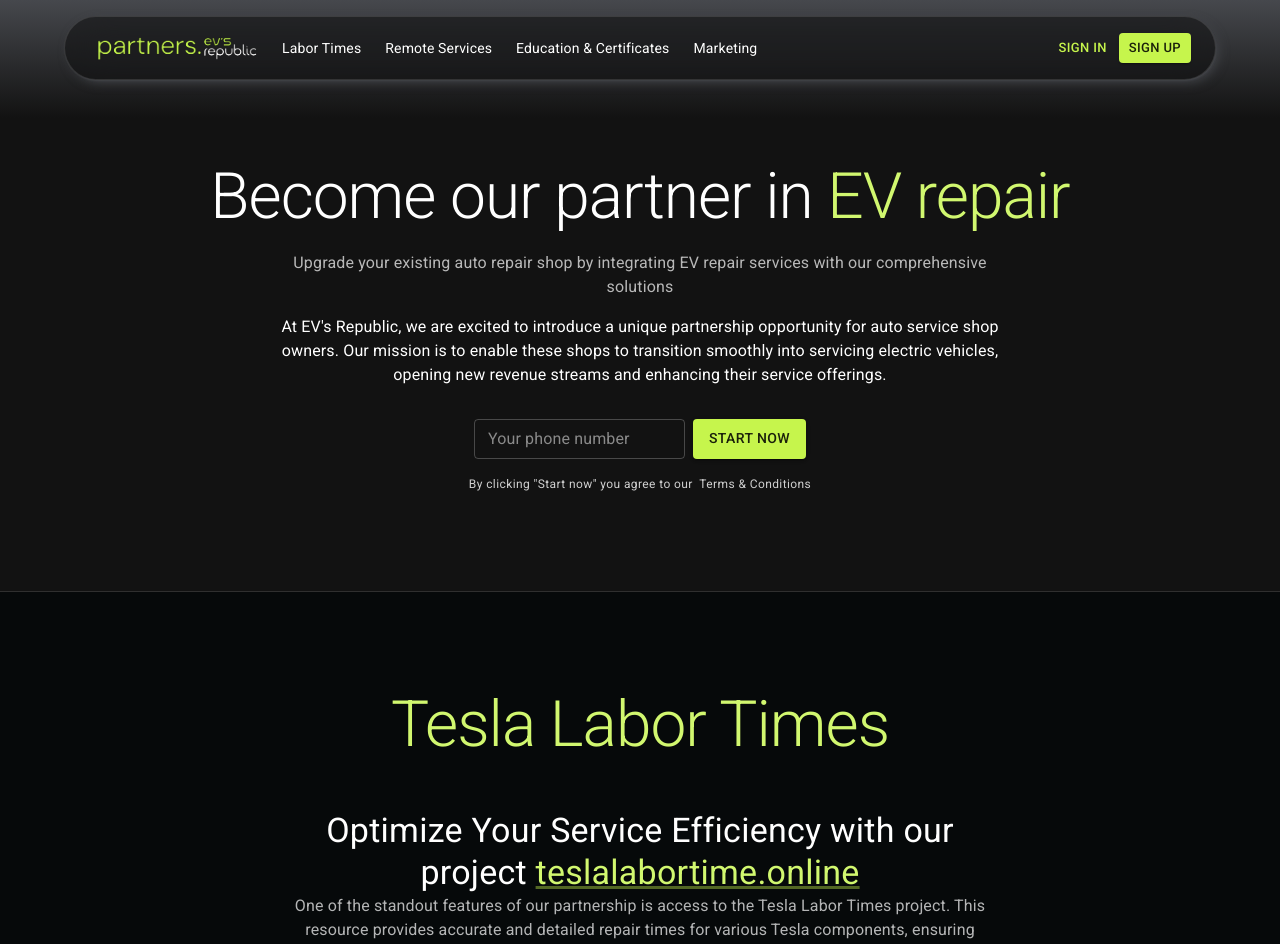
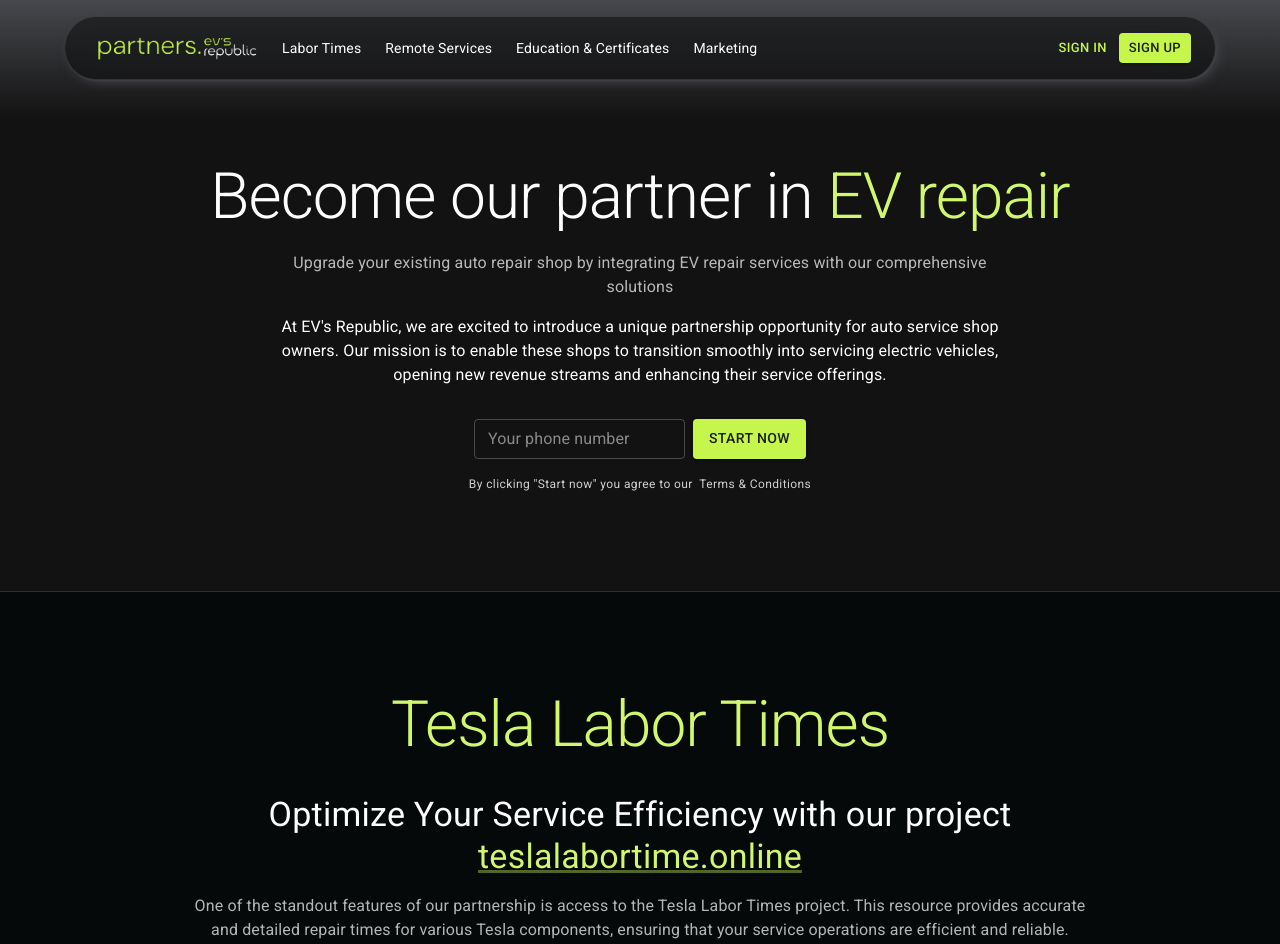
Before and after one commit to ArturLobur/evsrepublic-partnership, a React (Vite) app: page / in a window 1280 px wide. Shown: the top 944 px of the page. Built offline with nearby package versions, Linux system fonts and the light colour scheme.

Commit message:
feat: change text 2

```diff
--- a/src/components/About.tsx
+++ b/src/components/About.tsx
@@ -59,7 +59,7 @@ export default function About() {
             variant="h1"
             sx={{
               display: "flex",
-              flexDirection: {xs: "column", md: "row"},
+              flexDirection: {xs: "column", lg: "row"},
               alignSelf: "center",
               textAlign: "center",
               fontSize: "clamp(3.5rem, 10vw, 4rem)",
--- a/src/components/LaborTimes.tsx
+++ b/src/components/LaborTimes.tsx
@@ -112,38 +112,33 @@ export default function LaborTimes() {
           gap: {xs: 3, sm: 6},
         }}
       >
-        <Box
-          sx={{
-            width: {sm: "100%", md: "60%"},
-            textAlign: {sm: "left", md: "center"},
-          }}
-        >
+        <Stack spacing={2} useFlexGap sx={{width: {xs: "100%", sm: "80%"}}}>
           <Typography
-            textAlign="center"
             variant="h1"
             sx={{
-              mb: 6,
-              fontSize: "clamp(3rem, 10vw, 4rem)",
-              color: (theme) =>
-                theme.palette.mode === "light"
-                  ? "primary.main"
-                  : "primary.light",
+              mb: 2,
+              display: "flex",
+              flexDirection: {xs: "column", md: "row"},
+              alignSelf: "center",
+              textAlign: "center",
+              fontSize: "clamp(3.5rem, 10vw, 4rem)",
+              color: "primary.light",
             }}
           >
             Tesla Labor Times
           </Typography>
 
-          <Typography component="h2" variant="h4">
-            Optimize Your Service Efficiency with our project&nbsp;
+          <Typography
+            component="h2"
+            variant="h4"
+            sx={{textAlign: {xs: "center"}}}
+          >
+            Optimize Your Service Efficiency with our project
             <Link href="https://teslalabortime.online/">
               <Typography
-                component="span"
                 variant="h4"
                 sx={{
-                  color: (theme) =>
-                    theme.palette.mode === "light"
-                      ? "primary.main"
-                      : "primary.light",
+                  color: "primary.light",
                 }}
               >
                 teslalabortime.online
@@ -162,7 +157,7 @@ export default function LaborTimes() {
             detailed repair times for various Tesla components, ensuring that
             your service operations are efficient and reliable.
           </Typography>
-        </Box>
+        </Stack>
         <Box
           sx={{
             width: {sm: "100%", md: "60%"},
```
